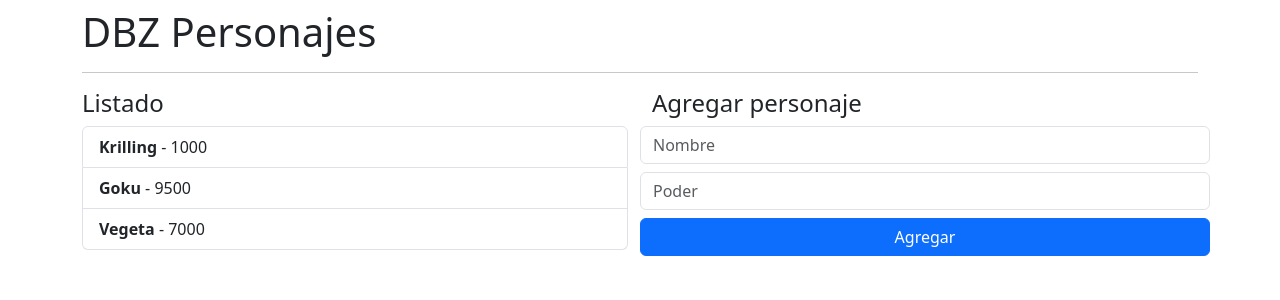
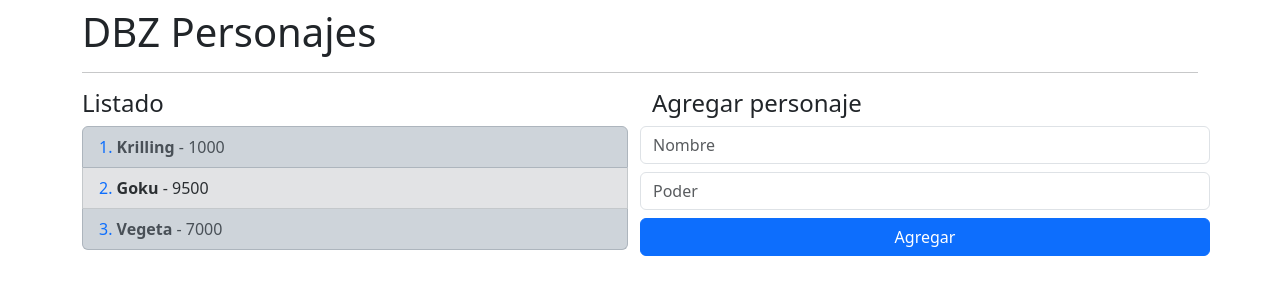
Before and after one commit to IsanorLopez/A_HolaMundo, an Angular app in the folder HolaMundo/: page / in a window 1280 px wide. Shown: the top 300 px of the page. Built offline with nearby package versions, Linux system fonts and the light colour scheme.

Commit message:
Feat: Estilo configurable con ngClass

```diff
--- a/HolaMundo/src/app/dbz/components/list/list.component.html
+++ b/HolaMundo/src/app/dbz/components/list/list.component.html
@@ -1,6 +1,12 @@
 <h4>Listado</h4>
 <ul class="list-group">
-  <li *ngFor="let charcater of characterList" class="list-group-item" >
-    <strong>{{ charcater.name }}</strong> -  {{ charcater.power }}
+
+  <li *ngFor="let charcater of characterList; let i = index; let isEven = even;" class="list-group-item"
+      [ngClass]="{ 'list-group-item-dark' : isEven, 'list-group-item-secondary' : !isEven } "
+    >
+
+    <span class="text-primary">{{ i + 1 }}. </span>  <strong>{{ charcater.name }}</strong> -  {{ charcater.power }}
+
   </li>
+
 </ul>
```
